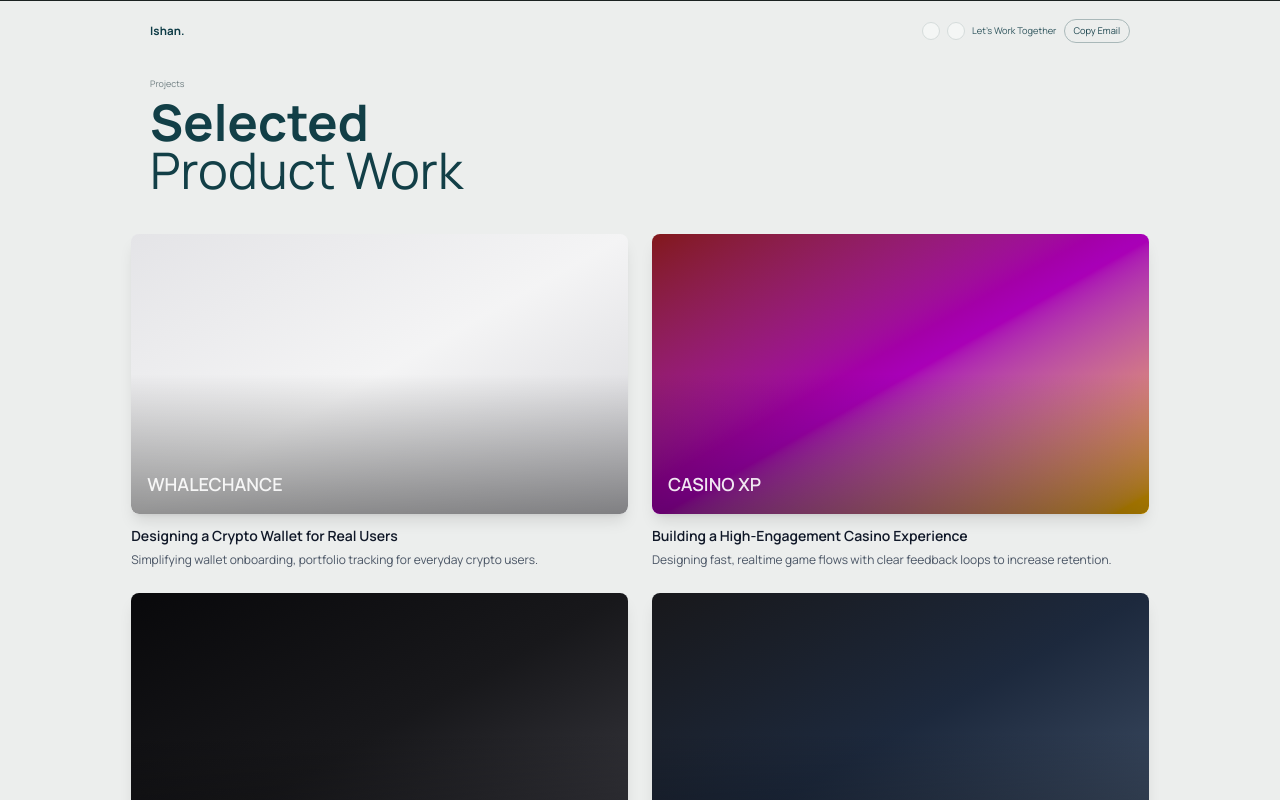
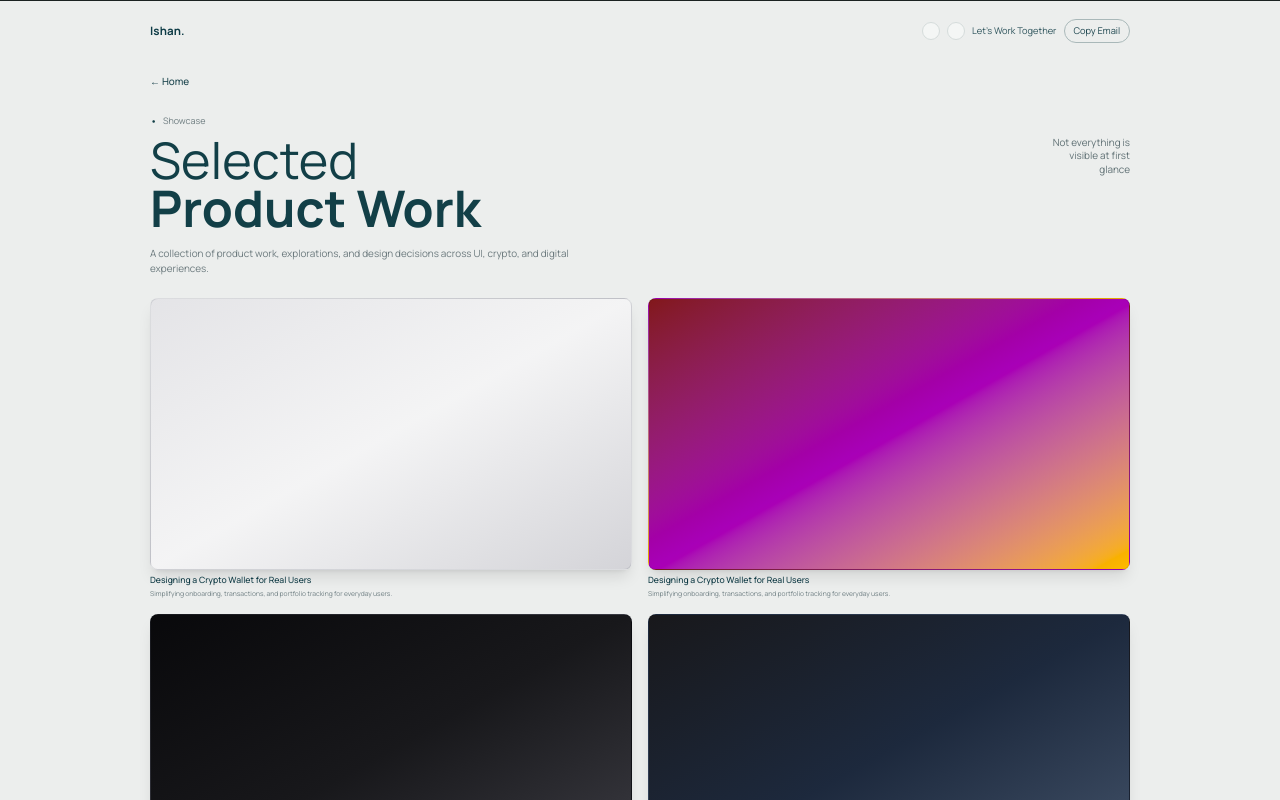
Before and after one commit to kushan00/ishan-portfolio, a Next.js app: page /projects in a window 1280 px wide. Shown: the top 800 px of the page. Built offline with nearby package versions, Linux system fonts and the light colour scheme.

Commit message:
updated Home btn

```diff
--- a/app/components/ProjectCard.tsx
+++ b/app/components/ProjectCard.tsx
@@ -10,18 +10,14 @@ interface ProjectCardProps {
 
 export default function ProjectCard({ slug, title, subtitle, description, gradient }: ProjectCardProps) {
   return (
-    <Link href={`/projects/${slug}`}>
-      <article className="project-card-showcase">
+    <Link href={`/projects/${slug}`} className="project-card-link">
+      <article className="project-card-showcase" aria-label={title}>
         <div
-          className={`aspect-video rounded-lg bg-gradient-to-br ${gradient} shadow-lg`}
-        >
-          <div className="flex h-full items-end rounded-lg bg-gradient-to-t from-black/40 via-transparent to-transparent p-4">
-            <p className="text-lg font-semibold text-white/90">{title}</p>
-          </div>
-        </div>
-        <div className="pt-3">
-          <h4 className="text-sm font-semibold text-gray-900">{subtitle}</h4>
-          <p className="mt-1 text-xs text-gray-600 leading-relaxed">{description}</p>
+          className={`project-card-visual aspect-video rounded-lg bg-gradient-to-br ${gradient} shadow-lg`}
+        />
+        <div className="project-card-copy">
+          <h4 className="project-card-title">{subtitle}</h4>
+          <p className="project-card-description">{description}</p>
         </div>
       </article>
     </Link>
--- a/app/globals.css
+++ b/app/globals.css
@@ -45,6 +45,29 @@ body {
   gap: 1rem;
   width: var(--shell-width);
   margin-inline: auto;
+}
+
+.nav-tabs {
+  display: flex;
+  align-items: center;
+  gap: 0.35rem;
+  flex: 1;
+  justify-content: center;
+}
+
+.nav-tab {
+  text-decoration: none;
+  color: #1d464f;
+  border: 1px solid transparent;
+  border-radius: 999px;
+  padding: 0.22rem 0.6rem;
+  font-size: 0.58rem;
+  line-height: 1;
+}
+
+.nav-tab.active {
+  border-color: #a9b8b9;
+  background: #f4f6f5;
 }
 
 .brand {
@@ -203,6 +226,10 @@ body {
   color: #6e7d80;
 }
 
+.showcase-title {
+  color: #123f47;
+}
+
 .showcase-bullet {
   color: #123f47;
   font-size: 0.7rem;
@@ -222,6 +249,45 @@ body {
   font-size: clamp(1.9rem, 4vw, 3.15rem);
   line-height: 0.95;
   color: #123f47;
+}
+
+.projects-page-head {
+  margin-top: 1rem;
+}
+
+.projects-title-row {
+  align-items: flex-start;
+}
+
+.projects-selected-light {
+  font-weight: 400;
+}
+
+.projects-side-note {
+  margin: 0;
+  max-width: 14ch;
+  font-size: 0.62rem;
+  line-height: 1.35;
+  color: #5f7074;
+  text-align: right;
+}
+
+.projects-intro {
+  margin: 0.9rem 0 0;
+  max-width: 70ch;
+  font-size: 0.62rem;
+  line-height: 1.55;
+  color: #6c7a7e;
+}
+
+.projects-grid-section {
+  margin-top: 1.35rem;
+  width: var(--shell-width);
+  margin-inline: auto;
+}
+
+.projects-grid-shell {
+  width: 100%;
 }
 
 .showcase-strip {
@@ -782,6 +848,11 @@ body {
     width: 100%;
   }
 
+  .nav-tabs {
+    justify-content: flex-start;
+    flex-wrap: wrap;
+  }
+
   .hero {
     grid-template-columns: 1fr;
     gap: 1.2rem;
@@ -811,8 +882,21 @@ body {
     margin-inline: 0;
   }
 
+  .projects-grid-section {
+    width: 100%;
+    margin-inline: 0;
+  }
+
   .showcase-row {
     align-items: end;
+  }
+
+  .projects-title-row {
+    align-items: flex-start;
+  }
+
+  .projects-side-note {
+    text-align: left;
   }
 
   .profile-photo {
@@ -865,6 +949,12 @@ body {
     align-items: start;
   }
 
+  .nav-tabs {
+    width: 100%;
+    justify-content: flex-start;
+    order: 1;
+  }
+
   .top-actions {
     flex-wrap: wrap;
   }
@@ -896,6 +986,15 @@ body {
   .showcase-row {
     flex-direction: column;
     align-items: start;
+  }
+
+  .projects-grid-section {
+    margin-top: 1rem;
+  }
+
+  .projects-intro {
+    font-size: 0.68rem;
+    max-width: 100%;
   }
 
   .profile-photo {
@@ -963,9 +1062,37 @@ body {
   flex-direction: column;
 }
 
+.project-card-link {
+  text-decoration: none;
+  color: inherit;
+}
+
 .project-card-showcase > div {
   width: 100%;
   overflow: hidden;
+}
+
+.project-card-visual {
+  border: 1px solid #0e1a2f1a;
+}
+
+.project-card-copy {
+  padding-top: 0.36rem;
+}
+
+.project-card-title {
+  margin: 0;
+  font-size: 0.54rem;
+  line-height: 1.2;
+  font-weight: 500;
+  color: #0f3a44;
+}
+
+.project-card-description {
+  margin: 0.18rem 0 0;
+  font-size: 0.42rem;
+  line-height: 1.35;
+  color: #6f7f83;
 }
 
 /* Project Detail Page Responsive */
--- a/app/page.tsx
+++ b/app/page.tsx
@@ -1,5 +1,6 @@
 import Image from "next/image";
 import Link from "next/link";
+import Header from "./components/Header";
 import HeroText from "./components/HeroText";
 import TestimonialsCarousel from "@/app/components/TestimonialsCarousel";
 
@@ -53,15 +54,7 @@ export default function Home() {
 
   return (
     <main className="portfolio-page">
-      <header className="top-nav reveal-up">
-        <p className="brand">Ishan.</p>
-        <div className="top-actions">
-          <button type="button" aria-label="Open Behance" className="icon-dot" />
-          <button type="button" aria-label="Open Dribbble" className="icon-dot" />
-          <span>Let&apos;s Work Together</span>
-          <a href="mailto:ishan.kavinda@example.com">Copy Email</a>
-        </div>
-      </header>
+      <Header />
 
       <section className="hero reveal-up delay-1">
         <div>
@@ -108,16 +101,18 @@ export default function Home() {
           <span className="showcase-bullet" aria-hidden="true">•</span>
           Showcase
         </p>
-        <div className="showcase-row">
+        <div className="showcase-row projects-title-row">
           <h2>
             <strong>Selected</strong>
             <br />
-            Product Work
+            <strong>Product Work</strong>
           </h2>
-          <button type="button" className="btn-outline slim">
-            View Project -&gt;
-          </button>
+          <p className="projects-side-note">Not everything is visible at first glance</p>
         </div>
+        <p className="projects-intro">
+          A collection of product work, explorations, and design decisions across UI, crypto,
+          and digital experiences.
+        </p>
       </section>
 
       <section className="showcase-strip reveal-up delay-3" aria-label="Selected work gallery">
--- a/app/projects/[slug]/page.tsx
+++ b/app/projects/[slug]/page.tsx
@@ -1,5 +1,6 @@
 import Link from 'next/link';
 import { notFound } from 'next/navigation';
+import Header from '../../components/Header';
 
 type ProjectPageProps = {
   params: Promise<{
@@ -98,17 +99,7 @@ export default async function ProjectPage({ params }: ProjectPageProps) {
 
   return (
     <main className="portfolio-page">
-      <header className="top-nav reveal-up">
-        <Link href="/">
-          <p className="brand">Ishan.</p>
-        </Link>
-        <div className="top-actions">
-          <button type="button" aria-label="Open Behance" className="icon-dot" />
-          <button type="button" aria-label="Open Dribbble" className="icon-dot" />
-          <span>Let&apos;s Work Together</span>
-          <a href="mailto:ishan.kavinda@example.com">Copy Email</a>
-        </div>
-      </header>
+      <Header />
 
       <nav className="project-breadcrumb">
         <Link href="/projects" className="breadcrumb-back">
--- a/app/projects/page.tsx
+++ b/app/projects/page.tsx
@@ -1,86 +1,86 @@
 import ProjectCard from "../components/ProjectCard";
 import Link from "next/link";
+import Header from "../components/Header";
 
 export default function ProjectsPage() {
+  const cardSubtitle = "Designing a Crypto Wallet for Real Users";
+  const cardDescription =
+    "Simplifying onboarding, transactions, and portfolio tracking for everyday users.";
+
   const projects = [
     {
       slug: "whalechance",
       title: "WHALECHANCE",
-      subtitle: "Designing a Crypto Wallet for Real Users",
-      description:
-        "Simplifying wallet onboarding, portfolio tracking for everyday crypto users.",
+      subtitle: cardSubtitle,
+      description: cardDescription,
       gradient: "from-zinc-200 via-zinc-100 to-zinc-300",
     },
     {
       slug: "casino-xp",
       title: "CASINO XP",
-      subtitle: "Building a High-Engagement Casino Experience",
-      description:
-        "Designing fast, realtime game flows with clear feedback loops to increase retention.",
+      subtitle: cardSubtitle,
+      description: cardDescription,
       gradient: "from-red-900 via-fuchsia-700 to-amber-400",
     },
     {
       slug: "token-landing",
       title: "TOKEN LANDING",
-      subtitle: "Crafting High-Converting Token Landing Pages",
-      description:
-        "Creating visually engaging, performance-driven websites that turn visitors into community members.",
+      subtitle: cardSubtitle,
+      description: cardDescription,
       gradient: "from-zinc-950 via-zinc-900 to-zinc-700",
     },
     {
       slug: "data-console",
       title: "DATA CONSOLE",
-      subtitle: "Designing Data-Heavy Dashboards That Make Sense",
-      description:
-        "Turning complex data into clear, actionable insights with structured layouts and smart hierarchy.",
+      subtitle: cardSubtitle,
+      description: cardDescription,
       gradient: "from-zinc-900 via-slate-800 to-slate-600",
     },
     {
       slug: "analytics-hub",
       title: "ANALYTICS HUB",
-      subtitle: "Command Center for Real-Time Data",
-      description:
-        "Building intuitive analytics dashboards that empower teams to make data-driven decisions quickly.",
+      subtitle: cardSubtitle,
+      description: cardDescription,
       gradient: "from-purple-900 via-purple-700 to-blue-700",
     },
     {
       slug: "mobile-banking",
       title: "MOBILE BANKING",
-      subtitle: "Seamless Financial Experience on Mobile",
-      description:
-        "Designing secure, user-friendly banking flows that make financial management accessible to everyone.",
+      subtitle: cardSubtitle,
+      description: cardDescription,
       gradient: "from-emerald-900 via-emerald-700 to-teal-700",
     },
   ];
 
   return (
     <main className="portfolio-page">
-      <header className="top-nav reveal-up">
-        <Link href="/">
-          <p className="brand">Ishan.</p>
+      <Header />
+
+      <nav className="project-breadcrumb reveal-up delay-1">
+        <Link href="/" className="breadcrumb-back">
+          ← Home
         </Link>
-        <div className="top-actions">
-          <button type="button" aria-label="Open Behance" className="icon-dot" />
-          <button type="button" aria-label="Open Dribbble" className="icon-dot" />
-          <span>Let&apos;s Work Together</span>
-          <a href="mailto:ishan.kavinda@example.com">Copy Email</a>
+      </nav>
+
+      <section className="showcase-head projects-page-head reveal-up delay-2">
+        <p className="showcase-label">
+          <span className="showcase-bullet" aria-hidden="true">•</span>
+          Showcase
+        </p>
+        <div className="showcase-row projects-title-row">
+          <h2>
+            <span className="projects-selected-light">Selected</span>
+            <br />
+            <strong>Product Work</strong>
+          </h2>
+          <p className="projects-side-note">Not everything is visible at first glance</p>
         </div>
-      </header>
-
-      <section className="showcase-head reveal-up delay-2">
-        <p className="showcase-label">Projects</p>
-        <div className="showcase-row">
-          <h2>
-            <strong>Selected</strong>
-            <br />
-            Product Work
-          </h2>
-        </div>
+        <p className="projects-intro">A collection of product work, explorations, and design decisions across UI, crypto, and digital experiences.</p>
       </section>
 
-      <section className="reveal-up delay-3 mt-10 px-[clamp(0.2rem,8vw,8rem)]">
-        <div className="w-full max-w-6xl mx-auto">
-          <div className="grid grid-cols-1 gap-6 sm:grid-cols-2">
+      <section className="reveal-up delay-3 projects-grid-section">
+        <div className="projects-grid-shell">
+          <div className="grid grid-cols-1 gap-4 sm:grid-cols-2">
             {projects.map((project) => (
               <ProjectCard
                 key={project.title}
```
